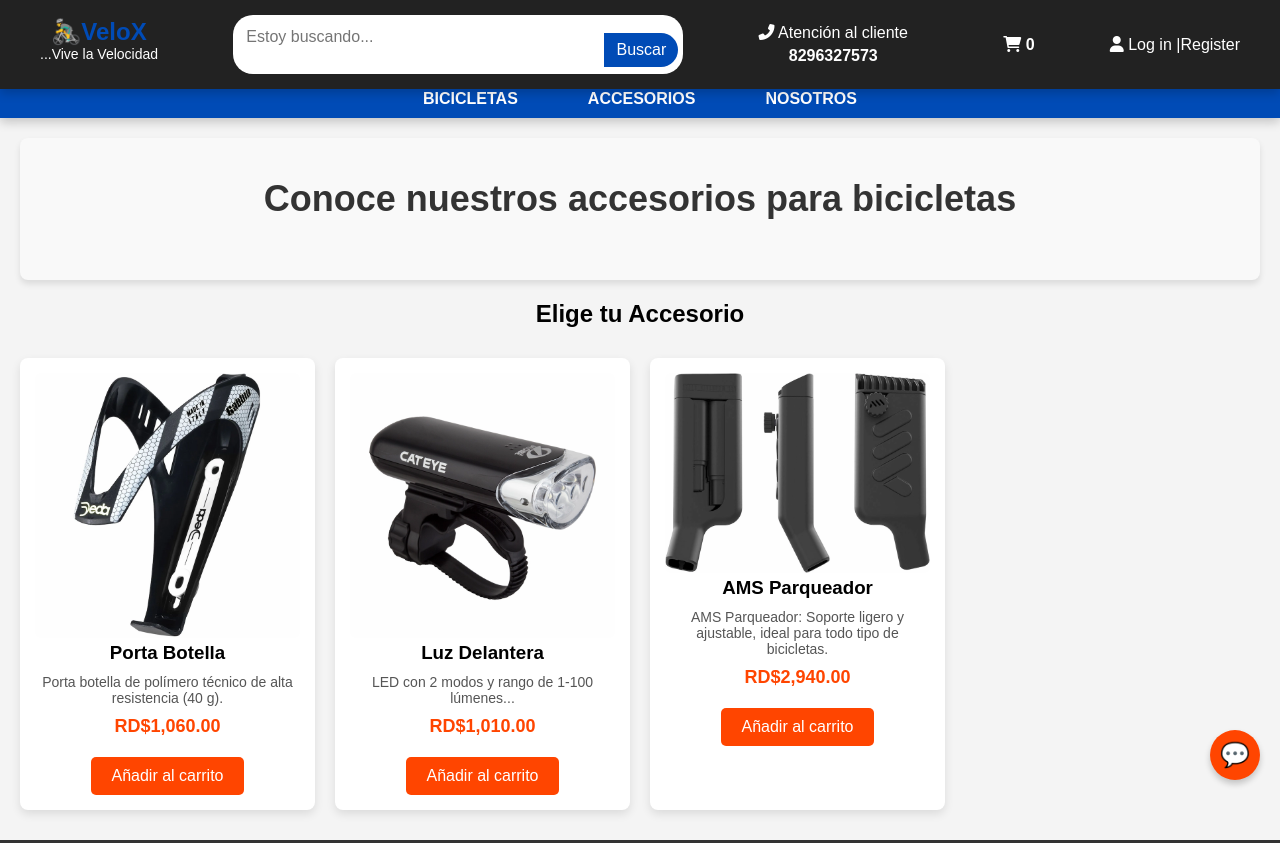
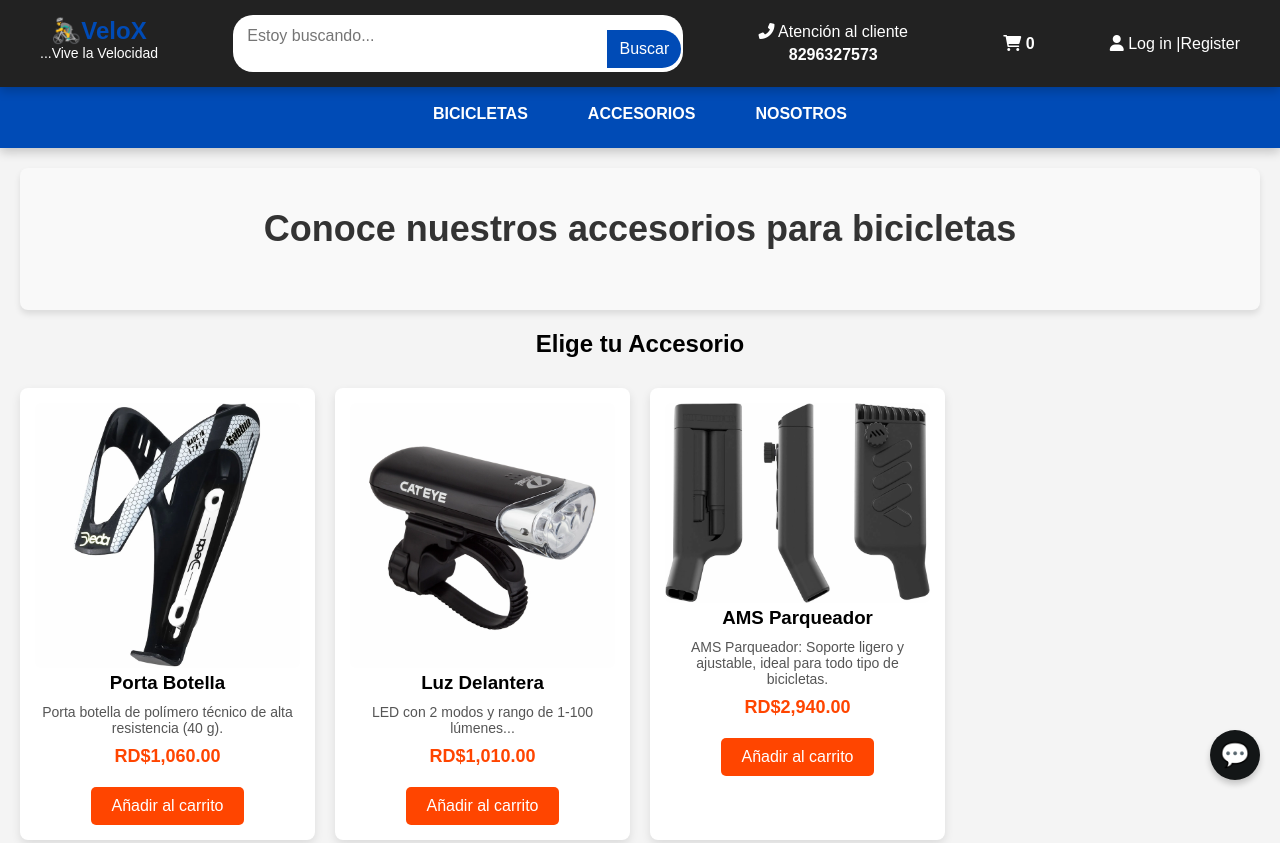
Before and after one commit to Balentin01/velox.io, a plain HTML site: page accesorios.html in a window 1280 px wide. Shown: the top 843 px of the page. Drawn offline with nearby package versions, Linux system fonts and the light colour scheme; some packages are replaced by stand-ins of ours; a web font is replaced by a local one.

Commit message:
Add files via upload

```diff
--- a/estilos.css
+++ b/estilos.css
@@ -53,17 +53,20 @@ header:hover + .main-menu {
     display: flex;
     align-items: center;
     background: white;
-    padding: 5px;
+    padding: 2px;
     border-radius: 20px;
     width: 250px;
+    overflow: hidden;
 }
 
 .search-bar input {
+    flex: 1;
     border: none;
-    padding: 8px;
+    padding: 8px 12px;
     outline: none;
     width: 100%;
     border-radius: 20px 0 0 20px;
+    height: 38px;
 }
 
 .search-bar button {
@@ -73,10 +76,11 @@ header:hover + .main-menu {
     padding: 8px 12px;
     border-radius: 0 20px 20px 0;
     cursor: pointer;
+    height: 38px;
 }
 
 .search-bar button:hover {
-    background: #004bb6;
+    background: #090b0e;
 }
 
 .user-options {
@@ -105,7 +109,7 @@ a {
     background: linear-gradient(90deg, #004bb6, #004bb6);
     padding: 10px 0;
     display: flex;
-    justify-content: center; /* Centra los elementos */
+    justify-content: center;
     box-shadow: 0px 4px 10px rgba(0, 0, 0, 0.2);
     margin: 0 auto;
 }
@@ -126,16 +130,21 @@ a {
     color: white;
     font-weight: bold;
     font-size: 16px;
-    padding: 20px 25px;
+    padding: 15px 20px;
     border-radius: 15px;
     transition: 0.3s;
+    display: flex;
+    justify-content: center;
+
+    margin-top: 0; /* Asegura que el menú esté pegado debajo del header */
+    position: relative;
+    z-index: 9; /* Asegura que esté debajo del header */
 }
 
 /* Hover */
 .main-menu ul li a:hover {
     background: rgba(255, 255, 255, 0.2);
 }
-
 /* --- Botón de menú hamburguesa --- */
 .menu-toggle {
     display: none;
@@ -253,7 +262,6 @@ a {
     }
 }
 }
-
 /* --- Menú Lateral Móvil --- */
 .mobile-menu {
     position: fixed;
@@ -313,21 +321,7 @@ a {
     font-weight: bold;
 }
 
-/* --- Botón de Financiamiento --- */
-.finance-btn {
-    background: #9a3412;
-    color: white;
-    font-size: 18px;
-    padding: 15px;
-    text-align: center;
-    margin-top: 20px;
-    border: none;
-    cursor: pointer;
-}
 
-.finance-btn:hover {
-    background: #7a260b;
-}
 
 /* --- Ocultar el menú superior en móviles --- */
 @media (max-width: 768px) {
@@ -355,7 +349,7 @@ a {
 }
 
 .chatbot-icon {
-    background: #ff4500;
+    background: #131617;
     color: white;
     font-size: 24px;
     width: 50px;
```
Also changed, not shown: index.html (+5 -4 lines).
